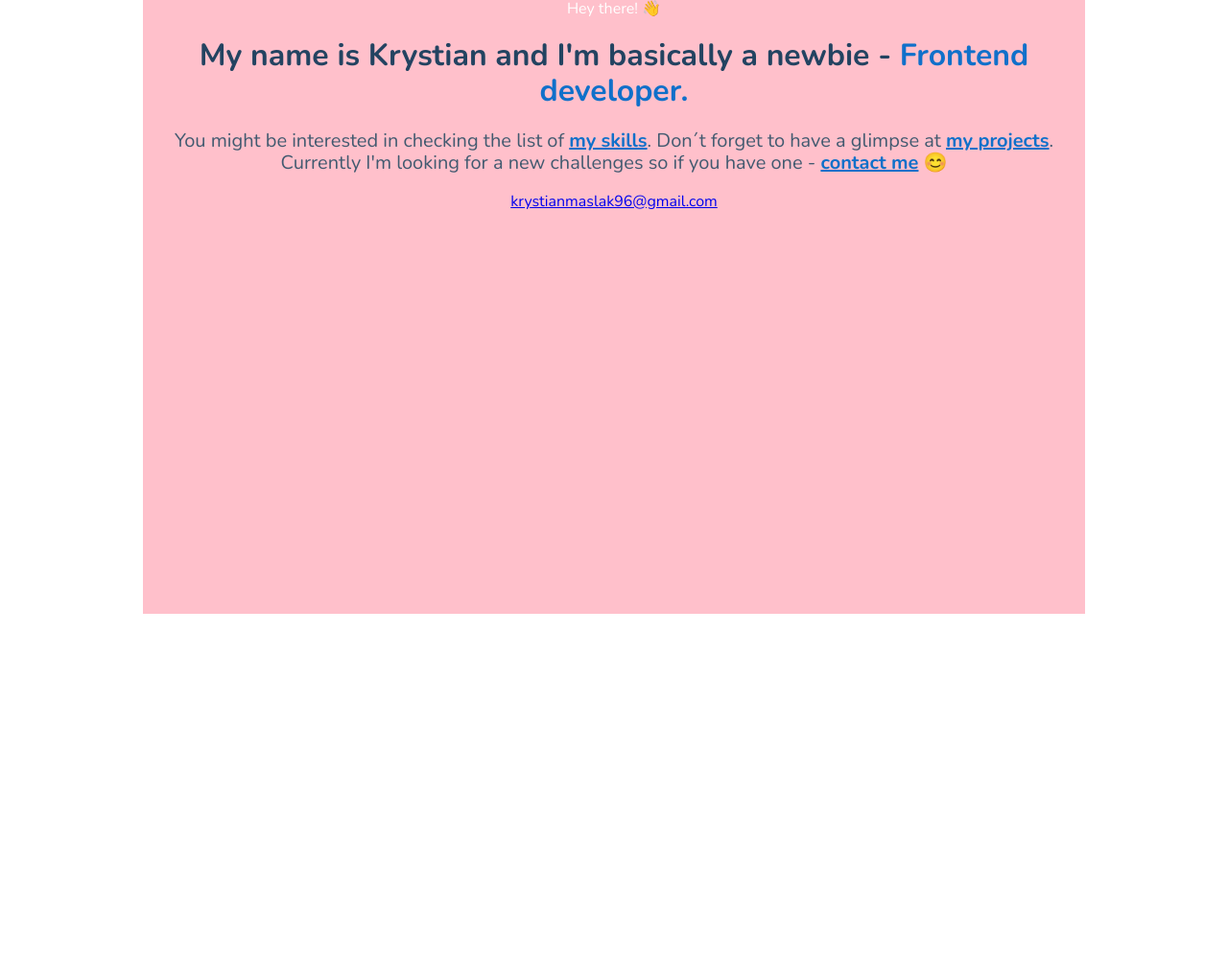
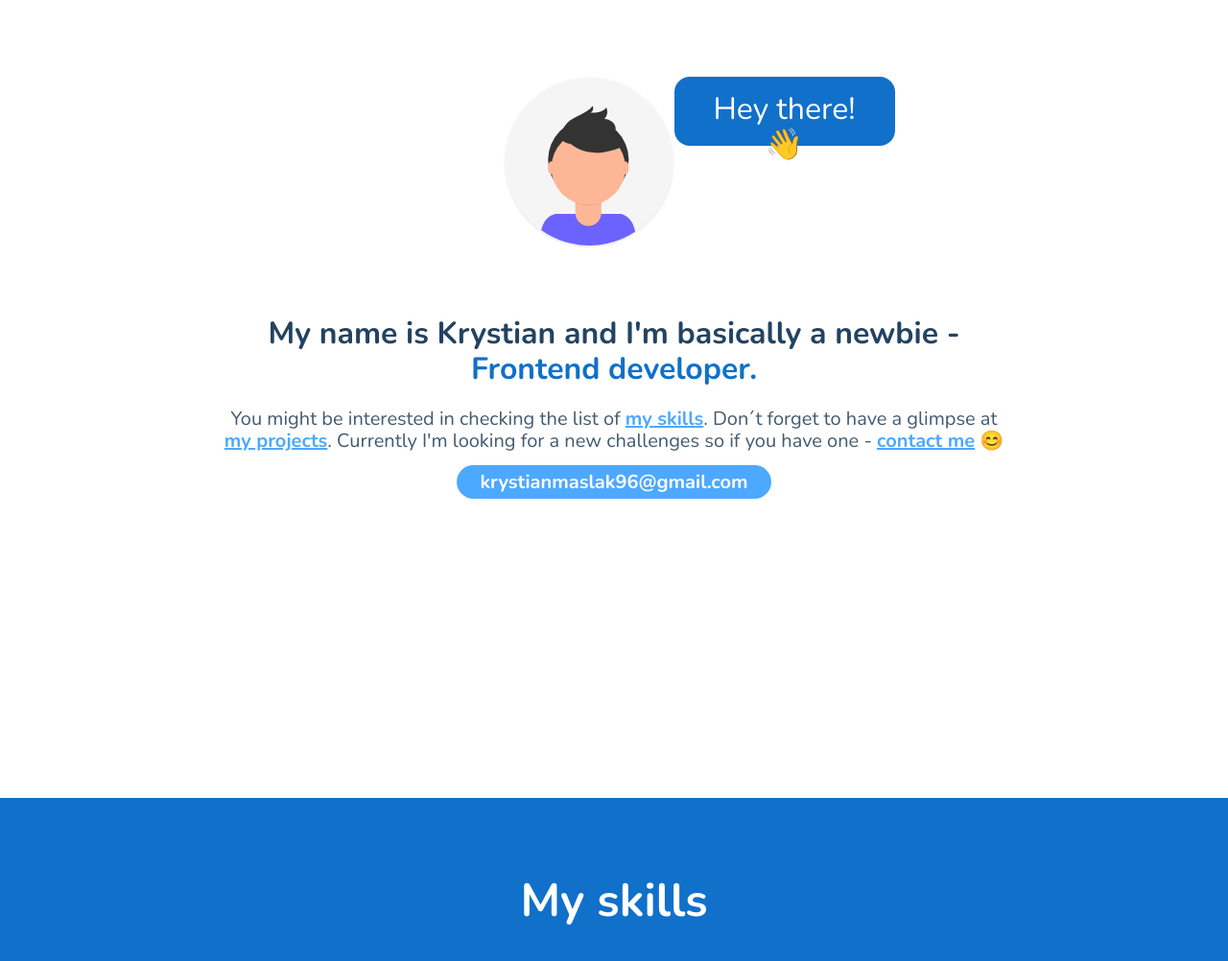
Before and after one commit to krystianmaslak/krystianmaslak.github.io, a website built with webpack: page src/pages/index.html in a window 1280 px wide. Shown: the whole page at 96% size. Before the commit the page ends 800 px from the top, so only its background shows below. Built offline with nearby package versions, Linux system fonts and the light colour scheme.

Commit message:
create skills section

```diff
--- a/src/pages/index.html
+++ b/src/pages/index.html
@@ -70,18 +70,26 @@
 <body>
   <main class="main">
     <section class="hello">
-      <div class="content">
-        <span class="content__cloud">Hey there! 👋</span>
-        <!-- <img class="hello__img" src="" alt=""> -->
-        <div class="content">
-          <h1 class="content__header">My name is Krystian and I'm basically a newbie - <span>Frontend developer<span>.
+      <div class="hello__content">
+        <div class="hello__content__cloud">
+          <span class="hello__content__cloud--cloud">Hey there! 👋</span>
+          <img class="hello__content__cloud--avatar" src="/src/assets/img/avatar.svg" alt="Picture showing my image.">
+        </div>
+        <div class="hello__content__text">
+          <h1 class="hello__content__text--header">My name is Krystian and I'm basically a newbie - <span>Frontend developer<span>.
           </h1>
-          <p class="content__about">You might be interested in checking the list of <span>my skills</span>. Don´t forget
+          <p class="hello__content__text--about">You might be interested in checking the list of <span>my skills</span>. Don´t forget
             to have a glimpse at <span>my projects</span>. Currently I'm looking for a new challenges so if you have one
             - <span>contact me</span> 😊</p>
-            <a class="content__mail" href="mailto:krystianmaslak96@gmail.com">krystianmaslak96@gmail.com</a>
+          <a class="hello__content__text--contact" href="mailto:krystianmaslak96@gmail.com">krystianmaslak96@gmail.com</a>
         </div>
 
+      </div>
+    </section>
+
+    <section class="skills">
+      <div class="skills__content">
+        <h1 class="skills__content__header">My skills</h1>
       </div>
     </section>
   </main>
--- a/src/scss/main.scss
+++ b/src/scss/main.scss
@@ -3,17 +3,27 @@
 
 @import "_variables";
 @import "modules/_hello.scss";
+@import "modules/_skills.scss";
+
+html {
+  box-sizing: border-box;
+}
+
+*,
+*::before,
+*::after {
+  box-sizing: border-box;
+}
 
 body {
-  background: #ffffff;
-  color: #fff;
-  display: flex;
-  align-items: center;
-  justify-content: center;
   min-height: 100vh;
   font-family: "Nunito", sans-serif;
+  width: 100%;
+  margin: 0;
+  padding: 0;
 }
 
-.main {
-  min-height: 100vh;
+main {
+  margin: 0;
+  padding: 0;
 }
--- a/src/scss/modules/_hello.scss
+++ b/src/scss/modules/_hello.scss
@@ -1,13 +1,50 @@
-.content {
-  width: 982px;
+.hello {
+  display: flex;
+  justify-content: center;
+  min-width: 100%;
+  min-height: 100vh;
+  &__content {
+    margin-top: 80px;
+    width: 100%;
+    max-width: 982px;
     height: 600px;
-  background: pink;
+    //     left: calc(50% - 982px/2);
+    // top: 80px;
+    background: #ffffff;
     text-align: center;
     &__cloud {
+      // margin: 0px 177px 0px 402px;
+      // top: 0px;
+      // width: 403px;
+      // height: 228px;
+      display: flex;
+      flex-direction: row-reverse;
+      justify-content: center;
+      margin-left: 177px;
+      &--cloud {
+        top: 16px;
+        padding: 16px 19px;
+        font-size: 32px;
+        width: 230px;
+        height: 72px;
+        color:#FFFFFF;
+        /* Blue */
+
+        background: #1070ca;
+        border-radius: 16px;
       }
-  &__cloud {
+
+      &--avatar {
+        width: 178px;
+        height: 178px;
       }
-  &__header {
+    }
+    &__text {
+      margin: 72px 76px 0 76px;
+      text-align: center;
+      max-width: 830px;
+      height: 184px;
+      &--header {
         color: #234361;
         font-style: normal;
         font-weight: bold;
@@ -16,15 +53,30 @@
           color: #1070ca;
         }
       }
-  &__about {
+      &--about {
         color: #425a70;
         font-style: normal;
         font-weight: 300;
         font-size: 20px;
         span {
-      color: #1070ca;
+          color: #4DA8FF;
           font-weight: bold;
           text-decoration-line: underline;
         }
       }
+      &--contact {
+        background: #4da8ff;
+        border-radius: 64px;
+        padding: 4px 24px;
+        text-decoration: none;
+        color: #ffffff;
+        font-style: normal;
+        font-weight: bold;
+        font-size: 20px;
+        width: 278px;
+        height: 48px;
+        flex: none;
       }
+    }
+  }
+}
--- /dev/null
+++ b/src/scss/modules/_skills.scss
@@ -0,0 +1,16 @@
+.skills {
+  background: #1070ca;
+  width: 100%;
+  min-height: 100vh;
+
+  &__content {
+    &__header {
+      color: #ffffff;
+      font-style: normal;
+      font-weight: bold;
+      font-size: 48px;
+      text-align: center;
+      padding-top: 80px;
+    }
+  }
+}
```
Also changed, not shown: src/assets/img/avatar.svg (added). Lines whose indentation alone changed are shown as unchanged.
